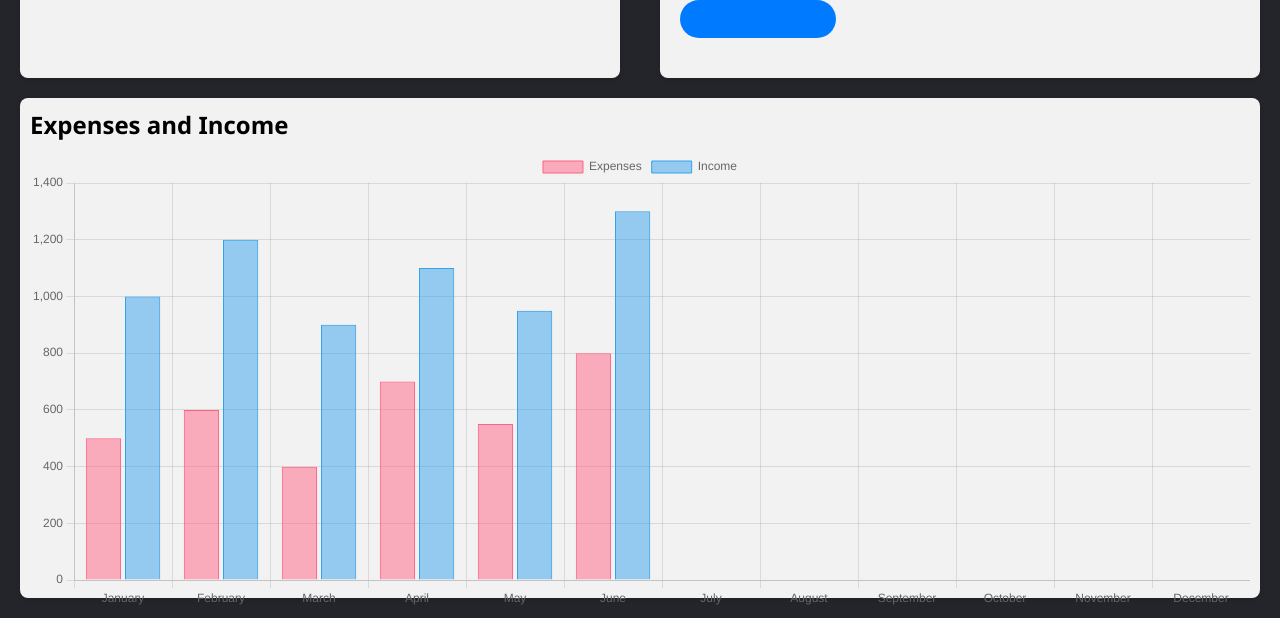
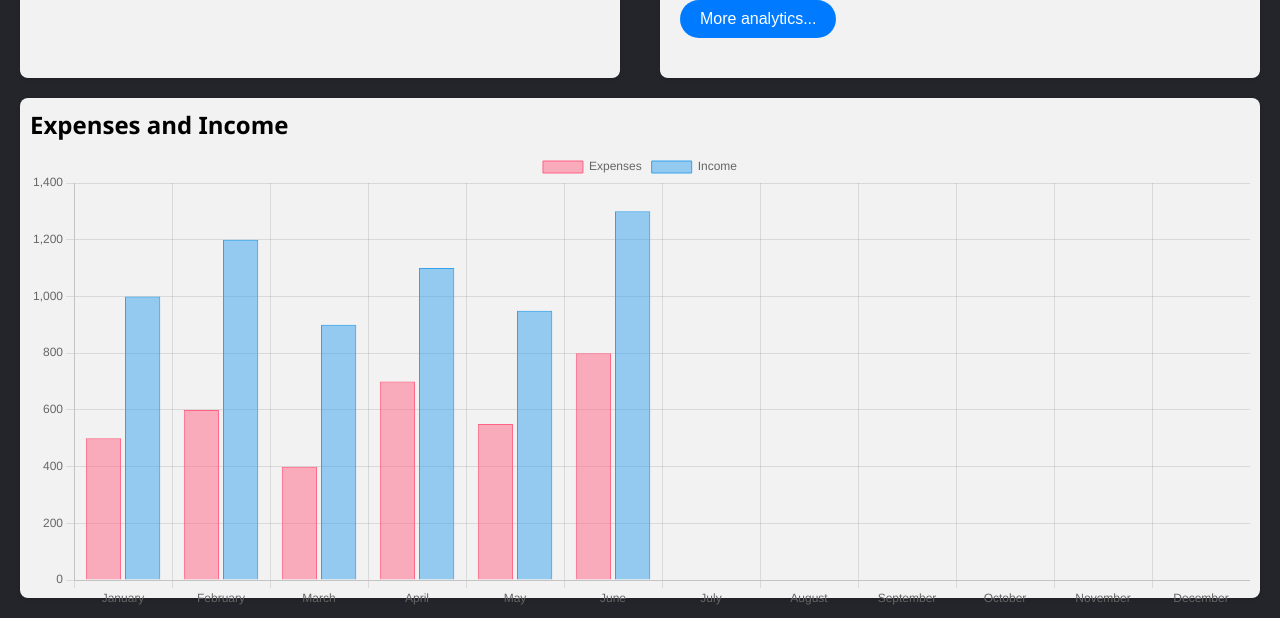
Before and after one commit to kushm121/MonTrack, a Python web app: template templates/index.html in a window 1280 px wide. Shown: the part 691-1309 px from the top of the page. Run offline with Jinja, Linux system fonts and the light colour scheme; the template is opened without the code that fills it: most values are stand-ins (such as "Sample title", 1, 10 or a date in 2020).

```diff
--- a/templates/index.html
+++ b/templates/index.html
@@ -83,7 +83,7 @@
         <h2>Expenses by Category</h2>
         <canvas id="expensesChart" width="400" height="400"></canvas>
         <div class="buttons">
-            <button><a href="/analytics/{{result}}">More analytics...</a></button>
+            <button><a href="/analytics/{{result}}" style="color: white; text-decoration: none;">More analytics...</a></button>
         </div>
     </div>
     <div class="section full-width" >
```
